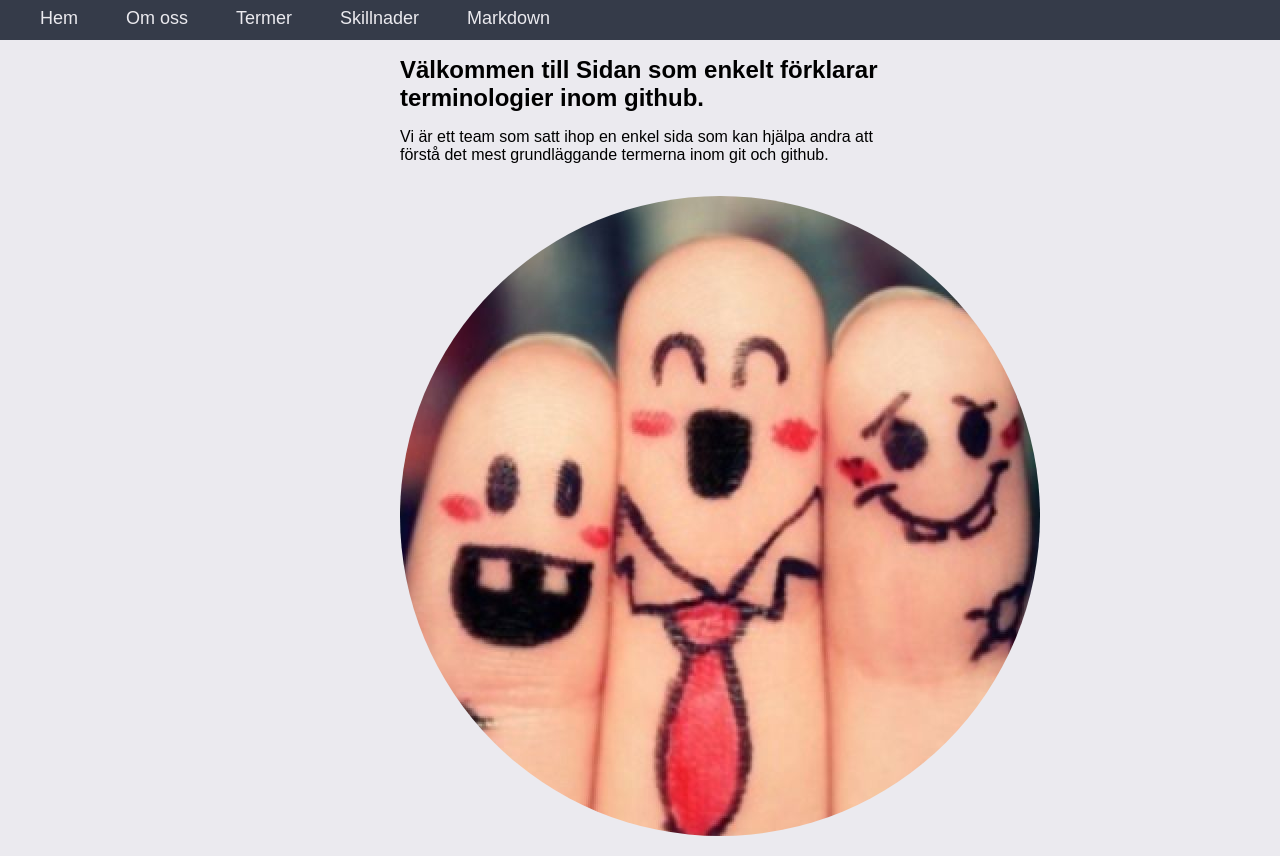
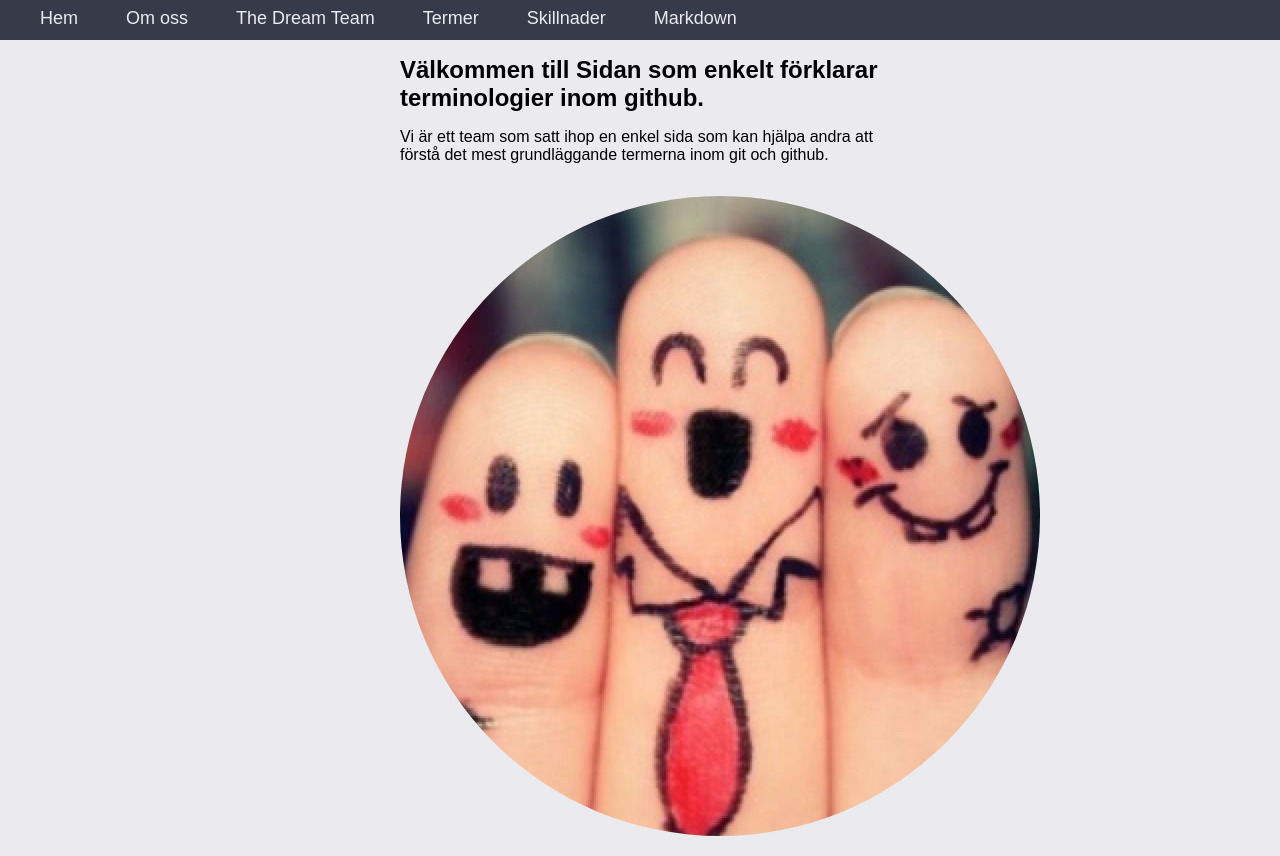
Before and after one commit to LinaRiddersporre/versionshanteringOvning1, a plain HTML site: page welcome.html in a window 1280 px wide. Shown: the top 856 px of the page. Drawn offline with Linux system fonts and the light colour scheme.

Commit message:
add link

```diff
--- a/welcome.html
+++ b/welcome.html
@@ -12,6 +12,7 @@
         <ul>
             <li><a href="welcome.html">Hem</a></li>
             <li><a href="index.html">Om oss</a></li>
+            <li><a href="teampage.html">The Dream Team</a></li>
             <li><a href="terminologi.html">Termer</a></li>
             <li><a href="terminologi2.html">Skillnader</a></li>
             <li><a href="markdown.html">Markdown</a></li>
```
